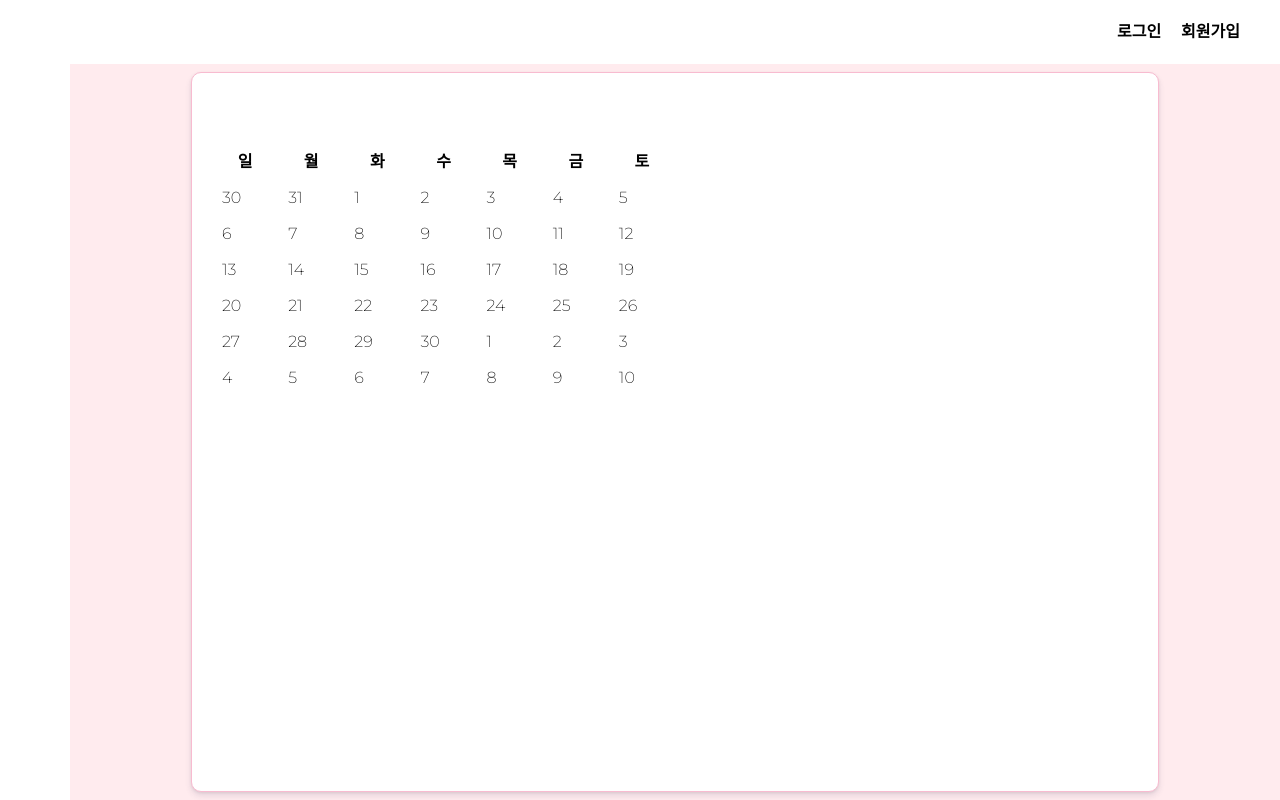
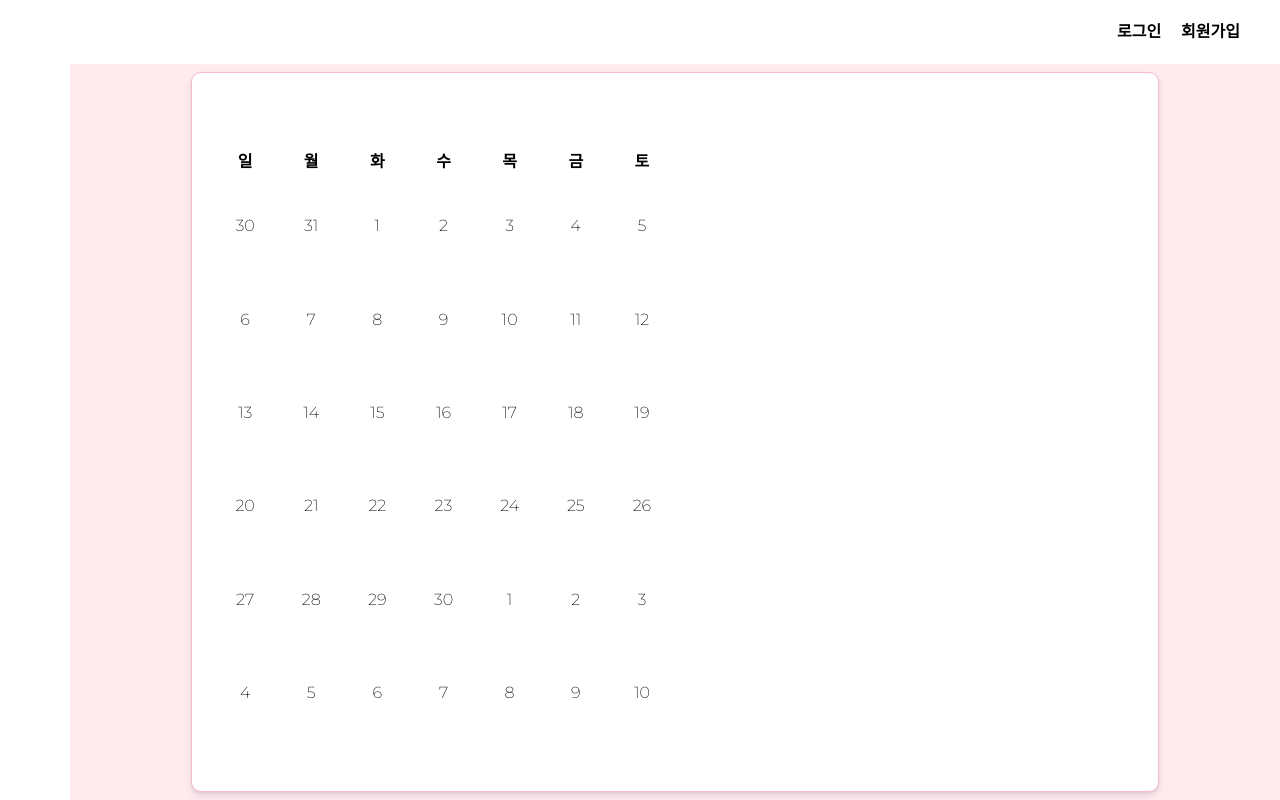
Before and after one commit to zzmin13/Diet-Diary, a React (Create React App) app: page /calendar in a window 1280 px wide. Built offline with nearby package versions, Linux system fonts and the light colour scheme; no server answers.

Commit message:
달력 UI 수정

```diff
--- a/src/components/calendar_body/calendar_body.jsx
+++ b/src/components/calendar_body/calendar_body.jsx
@@ -18,62 +18,62 @@ const CalendarBody = ({ calendarDate }) => {
     }
   }
   return (
-    <>
-      <div className={styles.week_1}>
-        {week[0].map((element) => (
-          <span className={styles.date}>
+    <div className={styles.container}>
+      <div className={styles.week}>
+        {week[0].map((element, index) => (
+          <span key={index} className={styles.date}>
             {element.substring(6, 8)[0] === "0"
               ? element.substring(7, 8)
               : element.substring(6, 8)}
           </span>
         ))}
       </div>
-      <div className={styles.week_2}>
-        {week[1].map((element) => (
-          <span className={styles.date}>
+      <div className={styles.week}>
+        {week[1].map((element, index) => (
+          <span key={index} className={styles.date}>
             {element.substring(6, 8)[0] === "0"
               ? element.substring(7, 8)
               : element.substring(6, 8)}
           </span>
         ))}
       </div>
-      <div className={styles.week_3}>
-        {week[2].map((element) => (
-          <span className={styles.date}>
+      <div className={styles.week}>
+        {week[2].map((element, index) => (
+          <span key={index} className={styles.date}>
             {element.substring(6, 8)[0] === "0"
               ? element.substring(7, 8)
               : element.substring(6, 8)}
           </span>
         ))}
       </div>
-      <div className={styles.week_4}>
-        {week[3].map((element) => (
-          <span className={styles.date}>
+      <div className={styles.week}>
+        {week[3].map((element, index) => (
+          <span key={index} className={styles.date}>
             {element.substring(6, 8)[0] === "0"
               ? element.substring(7, 8)
               : element.substring(6, 8)}
           </span>
         ))}
       </div>
-      <div className={styles.week_5}>
-        {week[4].map((element) => (
-          <span className={styles.date}>
+      <div className={styles.week}>
+        {week[4].map((element, index) => (
+          <span key={index} className={styles.date}>
             {element.substring(6, 8)[0] === "0"
               ? element.substring(7, 8)
               : element.substring(6, 8)}
           </span>
         ))}
       </div>
-      <div className={styles.week_6}>
-        {week[5].map((element) => (
-          <span className={styles.date}>
+      <div className={styles.week}>
+        {week[5].map((element, index) => (
+          <span key={index} className={styles.date}>
             {element.substring(6, 8)[0] === "0"
               ? element.substring(7, 8)
               : element.substring(6, 8)}
           </span>
         ))}
       </div>
-    </>
+    </div>
   );
 };
 
--- a/src/components/calendar_body/calendar_body.module.css
+++ b/src/components/calendar_body/calendar_body.module.css
@@ -1,14 +1,18 @@
-.week_1,
-.week_2,
-.week_3,
-.week_4,
-.week_5,
-.week_6 {
+.container {
+  display: flex;
+  flex-direction: column;
+  height: 70vh;
+}
+.week {
   width: 100%;
   display: flex;
+  align-items: center;
   justify-content: space-between;
+  height: 100%;
 }
 .date {
-  margin: 10px;
+  margin: 0px 10px;
   width: 14.2857143%;
+  display: flex;
+  justify-content: center;
 }
```
